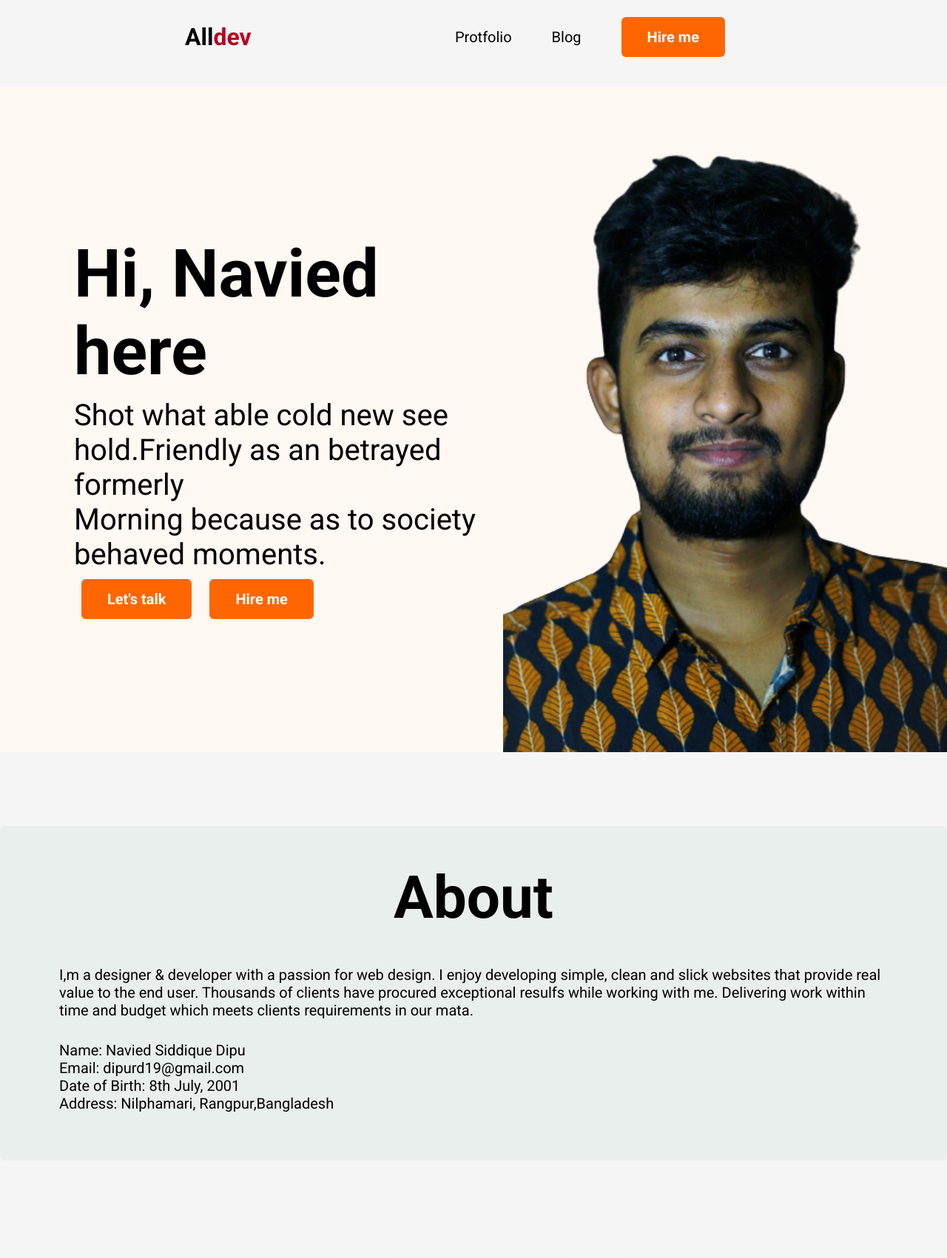
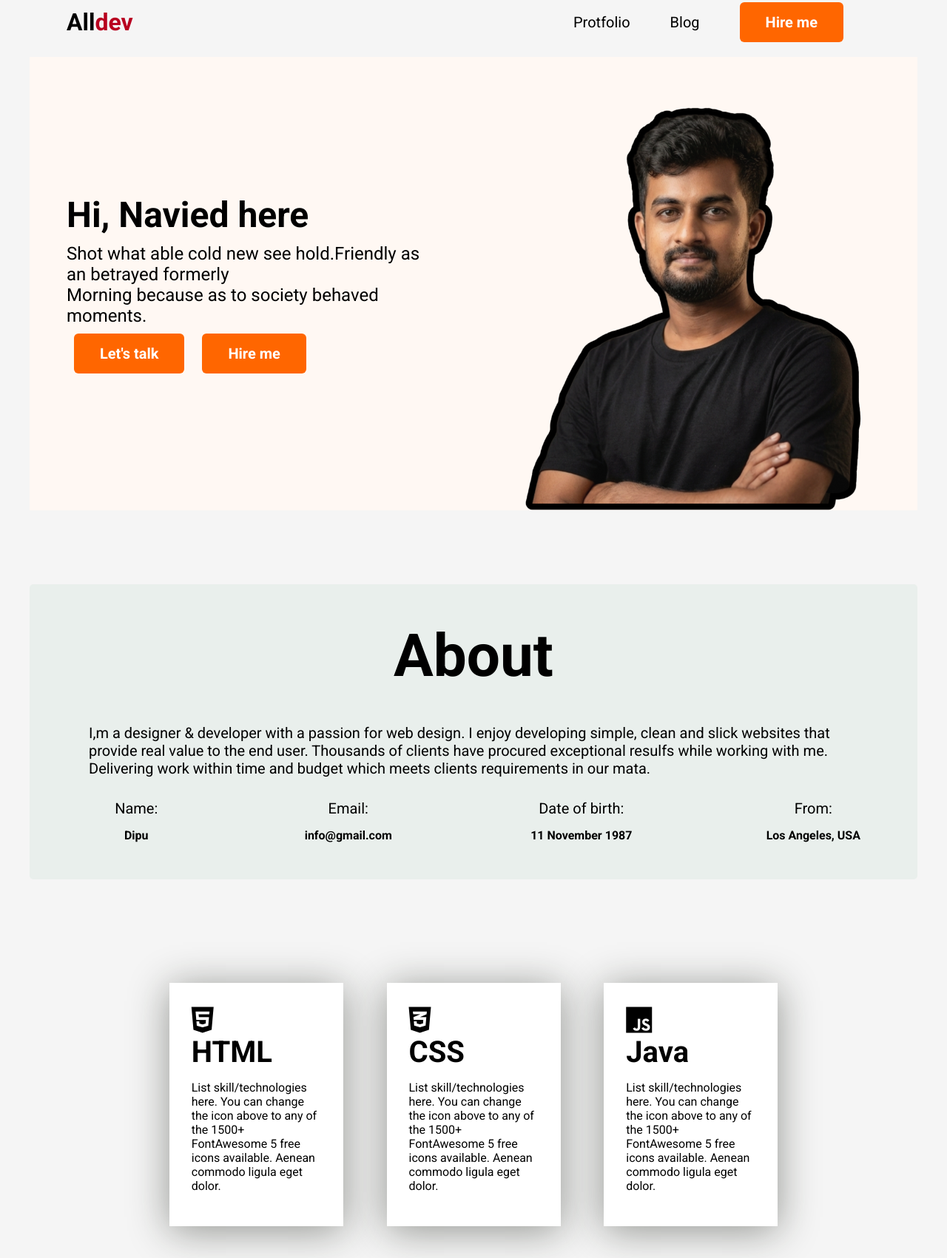
Before and after one commit to Navied-dipu/clone-protfolio, a plain HTML site: page index.html in a window 1280 px wide. Shown: the part 17-1718 px from the top of the page at 74% size. Drawn offline with Linux system fonts and the light colour scheme.

Commit message:
add image

```diff
--- a/index.html
+++ b/index.html
@@ -46,7 +46,7 @@
             <a href=""> <button class="First-button">Let's talk</button></a>
             <a href=""> <button class="First-button">Hire me</button></a>
         </div>
-        <img src="image/IMG_20220929_205223-removebg-preview.png" alt="">
+        <img src="image/banner.png" alt="">
     </div>
 
     <!-- about -->
@@ -56,12 +56,24 @@
             websites that provide real value to the end user. Thousands of clients have procured exceptional resulfs
             while working with me. Delivering work within time and budget which meets clients requirements in our mata.
         </p>
-        <div class="info">
-            <p> Name: Navied Siddique Dipu <br>
-                Email: dipurd19@gmail.com <br>
-                Date of Birth: 8th July, 2001 <br>
-                Address: Nilphamari,
-                Rangpur,Bangladesh</p>
+       <div class="about-info">
+                <div class="info-card">
+                    <p>Name:</p>
+                    <h4>Dipu</h4>
+                </div>
+                <div class="info-card">
+                    <p>Email:</p>
+                    <h4>info@gmail.com</h4>
+                </div>
+                <div class="info-card">
+                    <p>Date of birth:</p>
+                    <h4>11 November 1987</h4>
+                </div>
+                <div class="info-card">
+                    <p>From:</p>
+                    <h4>Los Angeles, USA</h4>
+                </div>
+            </div>
         </div>
     </div>
     <div class="service">
--- a/style.css
+++ b/style.css
@@ -7,7 +7,10 @@
 }
 
 body {
-    background-color: #F5F5F5;
+  background-color: #f5f5f5;
+
+  max-width: 1200px;
+  margin: 0 auto;
 }
 
 /* header section */
@@ -15,12 +18,12 @@
   display: flex;
   justify-content: space-between;
   align-items: center;
-    margin: auto;
-    margin: 40px 250px;
+  margin: 0 auto;
+  margin: 20px 50px;
 }
 
 .d {
-    color: #B8001F;
+  color: #b8001f;
 }
 
 .option ul {
@@ -40,7 +43,7 @@
 .First-button {
   color: white;
   padding: 15px 35px;
-    background-color: #FF6600;
+  background-color: #ff6600;
   border: 0;
   border-radius: 6px;
   font-size: 20px;
@@ -49,30 +52,30 @@
 
 .First-button:hover {
   cursor: pointer;
-    background-color: #3C3D37;
-    color: #FF6600;
+  background-color: #3c3d37;
+  color: #ff6600;
 }
 
 /* hero-section */
 
 .hero-section {
-    background-color: #FFF8F3;
+  background-color: #fff8f3;
   display: flex;
   align-items: center;
   justify-content: space-between;
+  margin: 0 auto;
 }
 
 .text-area {
-    margin-left: 100px;
-    padding-top: 20px;
+  margin: 50px;
 }
 
 .text-area h1 {
-    font-size: 90px;
+  font-size: 48px;
 }
 
 .text-area p {
-    font-size: 40px;
+  font-size: 24px;
   padding: 10px 0;
 }
 
@@ -82,7 +85,7 @@
 
 img {
   width: 600px;
-    height: 900px;
+  vertical-align: middle;
 }
 
 /* About section  */
@@ -90,7 +93,7 @@
   width: 100%;
   border: 0;
   border-radius: 5px;
-    background-color: #E9EFEC;
+  background-color: #e9efec;
   margin: auto;
   margin-top: 100px;
   text-align: center;
@@ -101,7 +104,11 @@
   font-size: 80px;
   padding-bottom: 30px;
 }
+.about-info{
+  display: flex;
+  justify-content: space-around;
 
+}
 .about p {
   text-align: left;
   padding: 15px 80px;
@@ -124,21 +131,19 @@
   width: 25%;
   background-color: #ffffff;
   padding: 30px;
-box-shadow:
-10px 10px 15px #181C14;
-
+  box-shadow: 0 6px 50px 0 #181c1473;
 }
 
 .box1 i {
-    font-size: 60px;
+  font-size: 40px ;
 }
 
 .box1 h1 {
-    font-size: 60px;
+  font-size: 40px;
 }
 
 .box1 p {
-    font-size: 20px;
+  font-size: 16px;
   padding: 15px 0;
 }
 
@@ -160,17 +165,18 @@
 }
 
 .content h1 {
-    font-size: 60px;
+  font-size: 40px;
   padding-bottom: 10px;
 }
 
 .content p {
   font-size: 20px;
+  font-weight: 400;
 }
 
 .link i {
   font-size: 30px;
-    color: #FF6600;
+  color: #ff6600;
   padding-top: 15px;
   padding-left: 10px;
   cursor: pointer;
@@ -182,10 +188,11 @@
   display: block;
   border: 1px solid#ffffff;
   border-radius: 5px;
-    padding: 10px ;
+  padding: 10px;
   margin-bottom: 20px;
 }
 .from input[type="massage"] {
   height: 150px;
   padding-bottom: 60%;
+
 }
```
Also changed, not shown: image/banner.png (added). Lines whose indentation alone changed are shown as unchanged.
